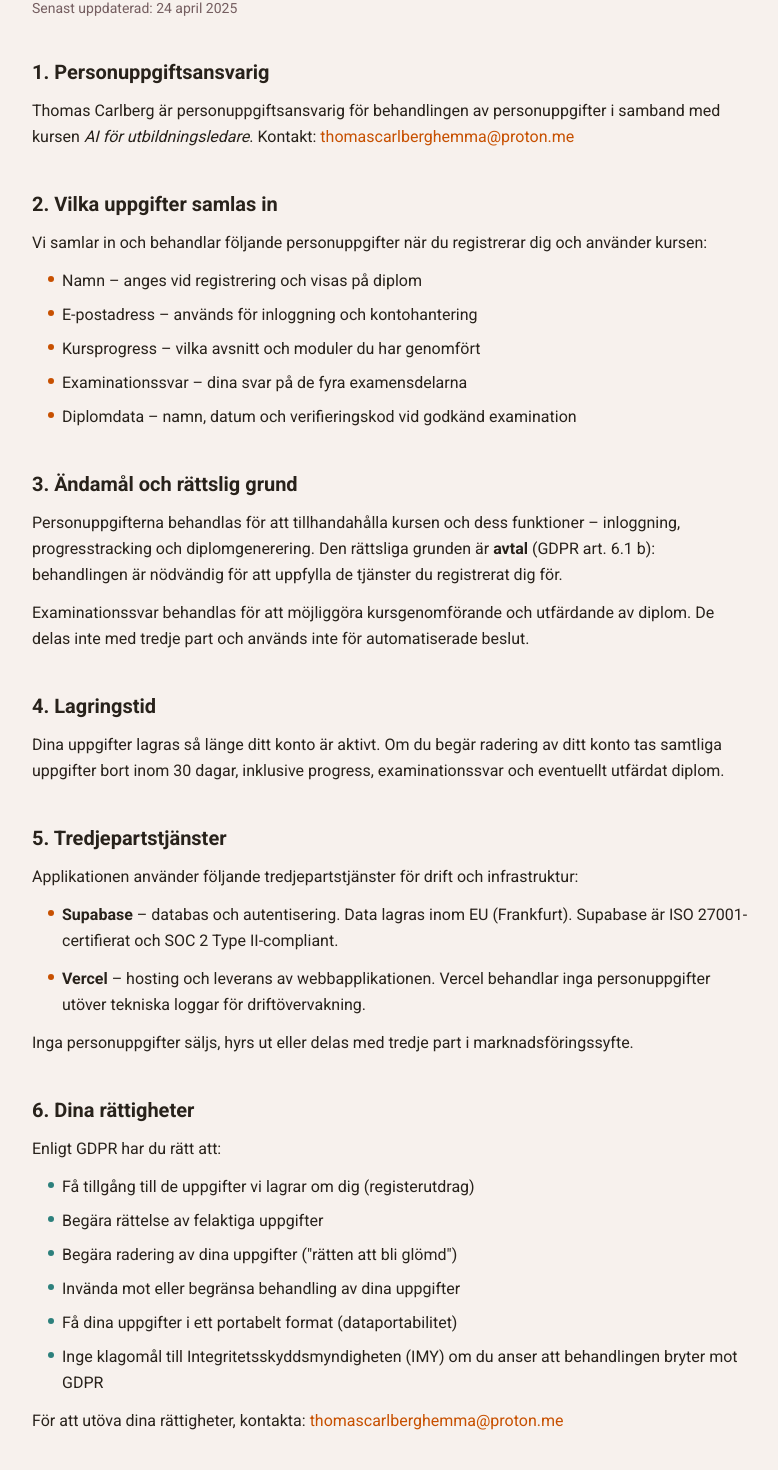
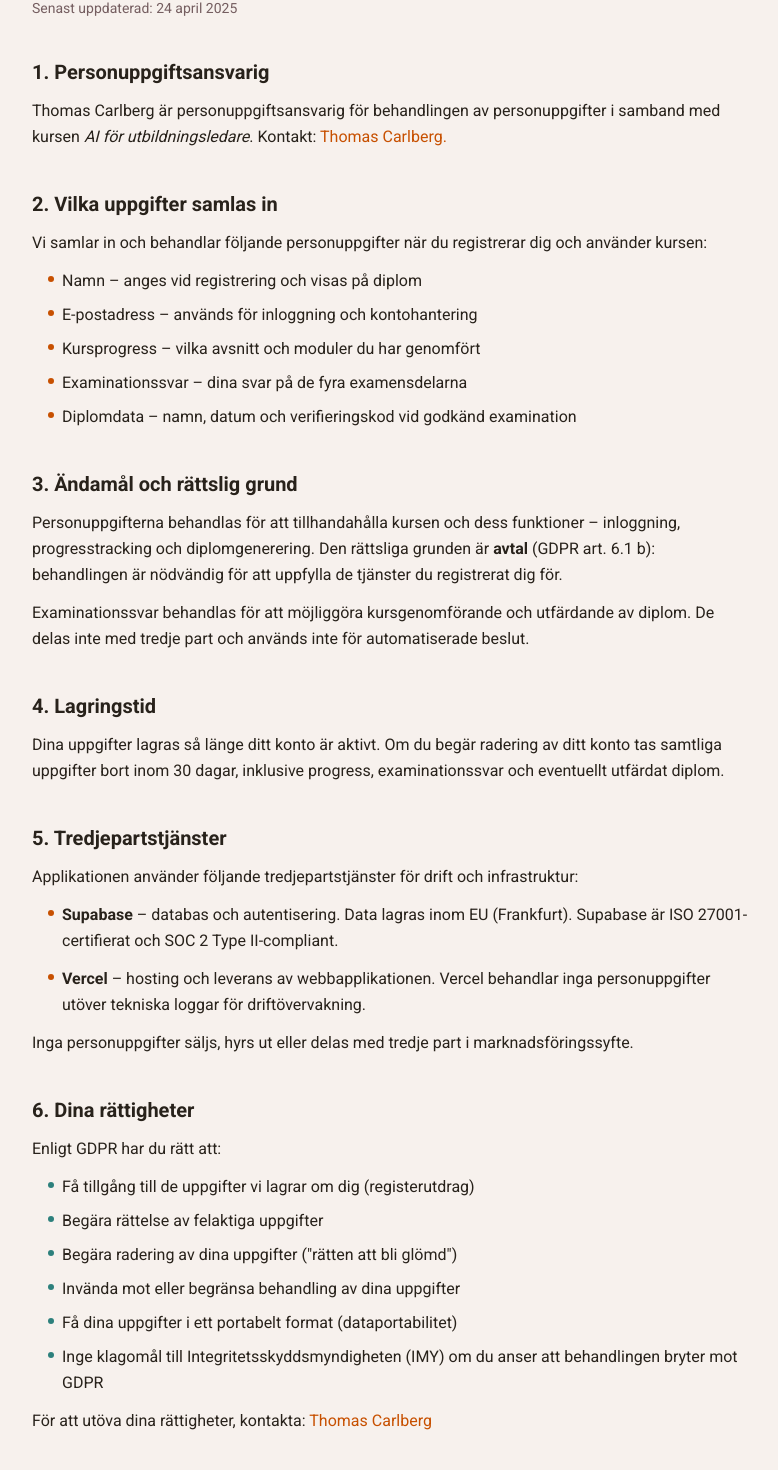
Before and after one commit to thomaspomas/ai-kurs-kyh, a Next.js app: page /integritetspolicy in a window 1280 px wide. Shown: the part 159-1629 px from the top of the page, without its empty margins (248-1026 px from the left). Built offline with nearby package versions, Linux system fonts and the light colour scheme.

Commit message:
Update privacy policy contact links

```diff
--- a/app/integritetspolicy/page.tsx
+++ b/app/integritetspolicy/page.tsx
@@ -39,7 +39,7 @@ export default function IntegritetspolicyPage() {
                 href="mailto:thomascarlberghemma@proton.me"
                 className="text-primary hover:underline"
               >
-                thomascarlberghemma@proton.me
+                Thomas Carlberg.
               </a>
             </p>
           </section>
@@ -141,8 +141,7 @@ export default function IntegritetspolicyPage() {
             <p className="mt-3">
               För att utöva dina rättigheter, kontakta:{' '}
               <a href="mailto:thomascarlberghemma@proton.me" className="text-primary hover:underline">
-                thomascarlberghemma@proton.me
-              </a>
+                Thomas Carlberg              </a>
             </p>
           </section>
 
```
